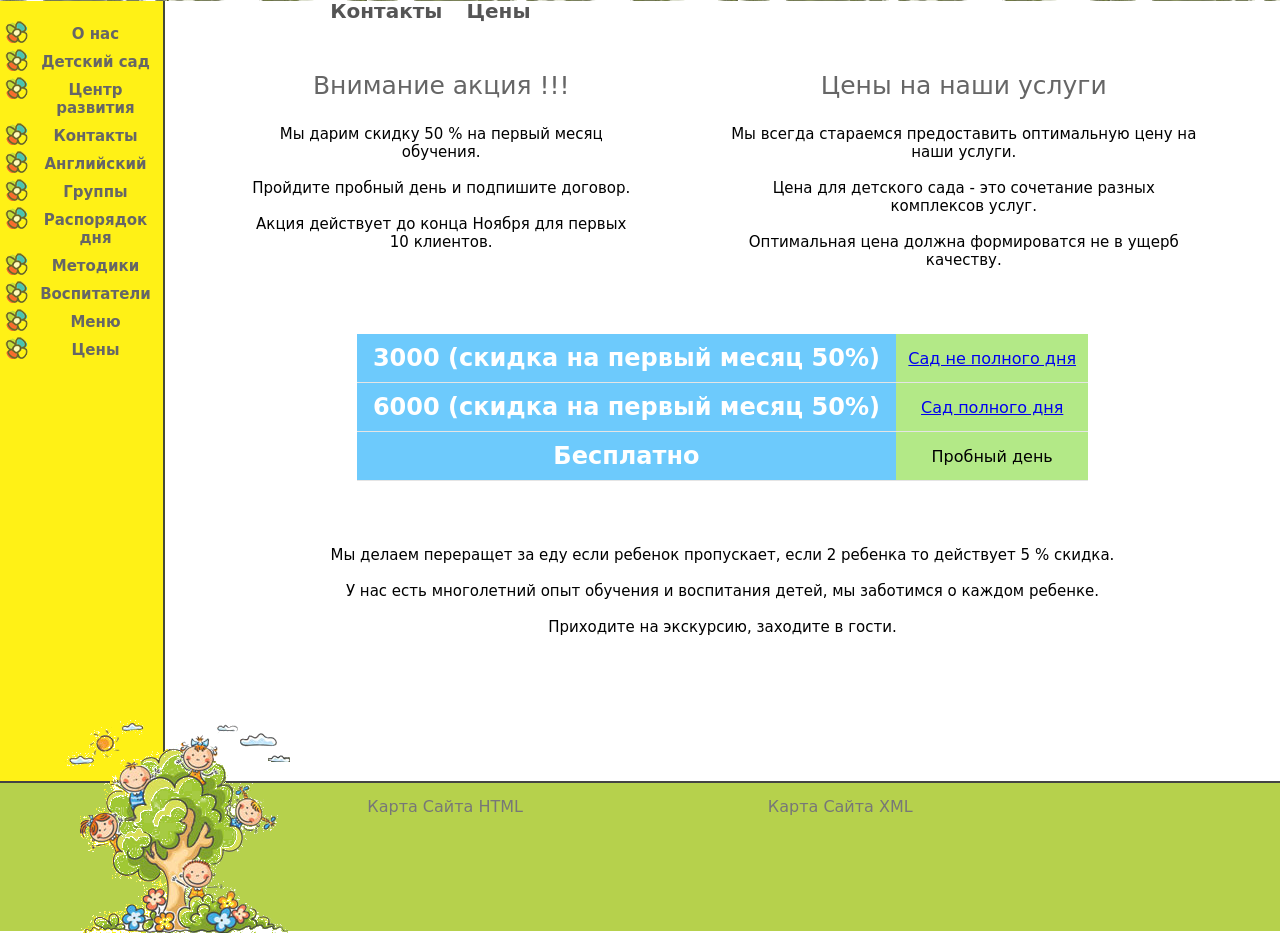
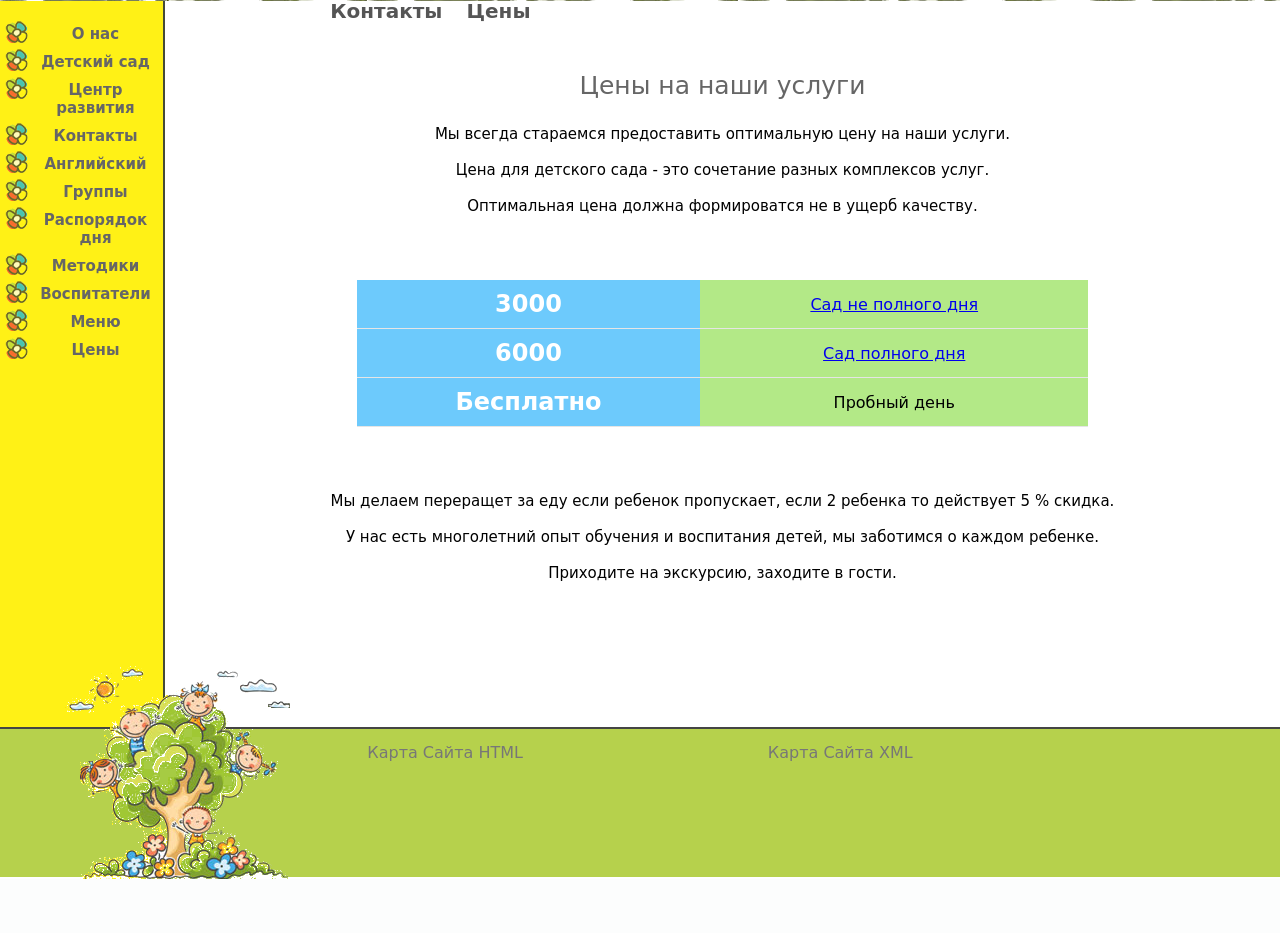
Before and after one commit to pmashchak/kinderlend, a CakePHP app: template app/View/Home/ceny.ctp in a window 1280 px wide. Shown: the part 151-1084 px from the top of the page. After the commit the page ends 1030 px from the top, so only its background shows below. Run offline with PHP 8.4 and a stand-in for CakePHP, Linux system fonts and the light colour scheme; the template is opened without the code that fills it, so the values that code supplies are empty; some libraries are stand-ins or nearby versions; some web fonts are replaced.

Commit message:
Ceny remove action

```diff
--- a/app/View/Home/ceny.ctp
+++ b/app/View/Home/ceny.ctp
@@ -3,14 +3,14 @@
 <?php $this->Html->meta("description", "Наши цены вас приятно удивят, мы предлагаем лучшее качество за оптимальные деньги.", array("inline" => false)); ?>
 
 <div class="for-flex">
-    <div class="spage">
+    <!-- <div class="spage">
         <div class="rubric">Внимание акция !!!</div>
         Мы дарим скидку 50 % на первый месяц обучения.
         <br>
         <br>Пройдите пробный день и подпишите договор.
         <br>
         <br>Акция действует до конца Ноября для первых 10 клиентов.
-    </div>
+    </div> -->
     <div class="spage">
         <div class="rubric">Цены на наши услуги</div>
         Мы всегда стараемся предоставить оптимальную цену на наши услуги.
@@ -22,11 +22,11 @@
 </div>
 <table class="table">
     <tr>
-        <td>3000 (скидка на первый месяц 50%)</td>
+        <td>3000</td>
         <td><a href="centr-razvitiya">Сад не полного дня</a></td>
     </tr>
     <tr>
-        <td>6000 (скидка на первый месяц 50%)</td>
+        <td>6000</td>
         <td><a href="detskiy-sad">Сад полного дня</a></td>
     </tr>
     <tr>
```
